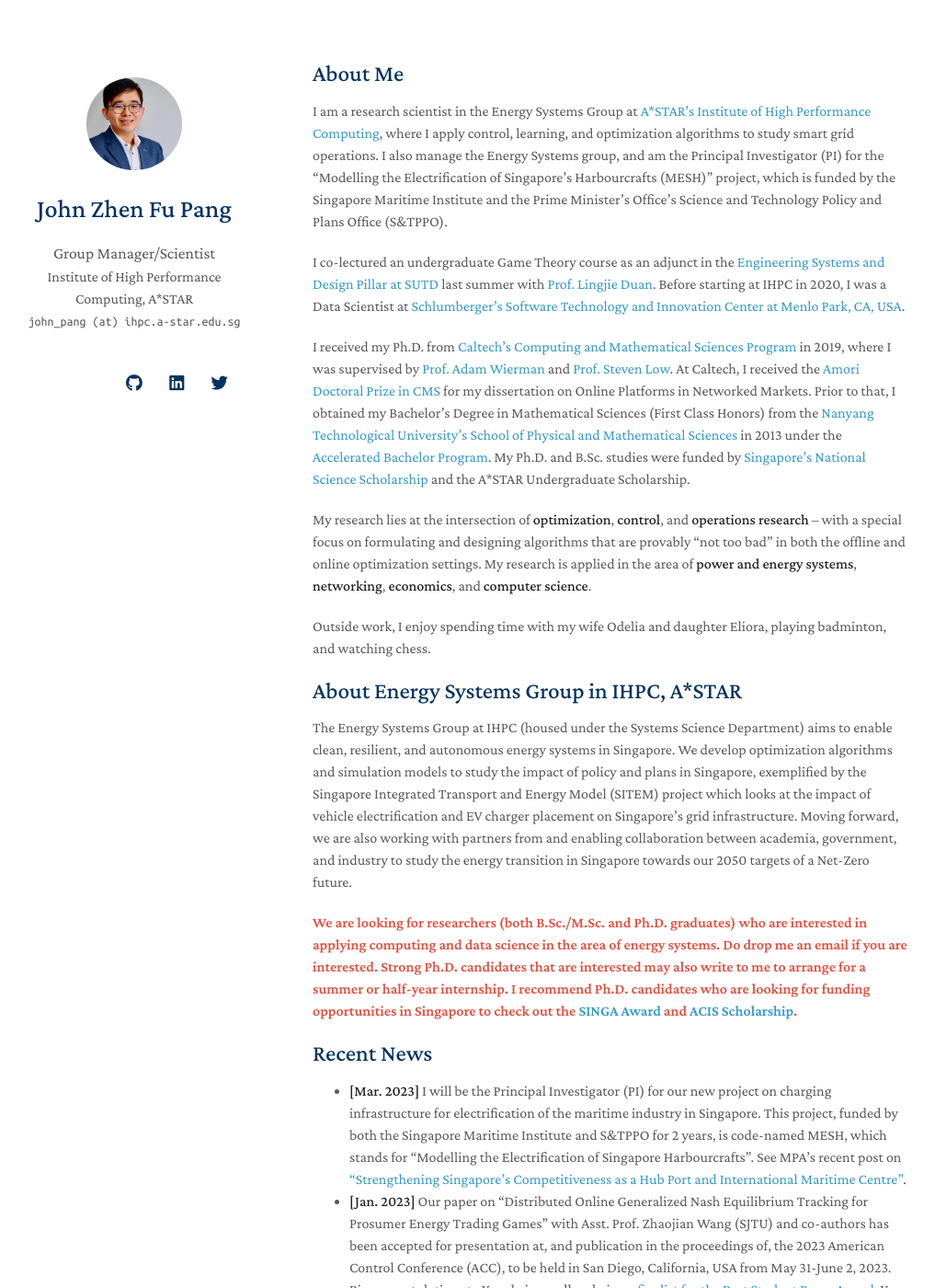
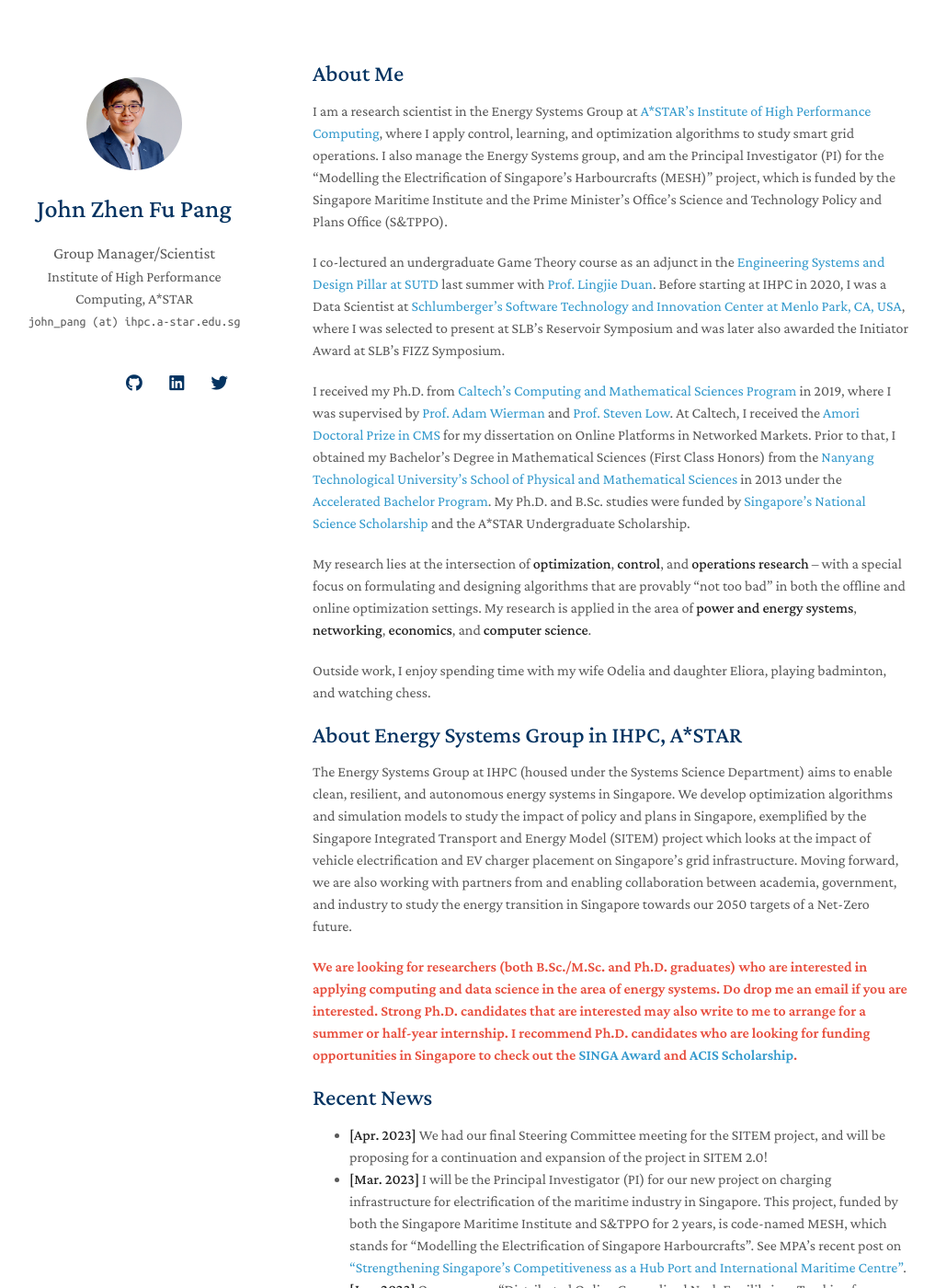
Before and after one commit to j-pang/j-pang.github.io, a Jekyll site: the page built from index.md, in a window 1280 px wide and 1400 px high. Shown: the whole window at 92% size, without its empty margins (130-1147 px from the left). Built offline with Jekyll 4.4.1, drawn with Linux system fonts in a browser that asks for light colours; nearby versions of some CDN libraries; a style sheet for code colours, icons or effects is not loaded; our own code applies the rules of GitHub Pages for plain Markdown files.

Commit message:
Update index.md

```diff
--- a/index.md
+++ b/index.md
@@ -6,7 +6,7 @@
 
 I am a research scientist in the Energy Systems Group at [A\*STAR's Institute of High Performance Computing](https://www.a-star.edu.sg/ihpc), where I apply control, learning, and optimization algorithms to study smart grid operations. I also manage the Energy Systems group, and am the Principal Investigator (PI) for the "Modelling the Electrification of Singapore's Harbourcrafts (MESH)" project, which is funded by the Singapore Maritime Institute and the Prime Minister's Office's Science and Technology Policy and Plans Office (S&TPPO).
 
-I co-lectured an undergraduate Game Theory course as an adjunct in the [Engineering Systems and Design Pillar at SUTD](https://esd.sutd.edu.sg/) last summer with [Prof. Lingjie Duan](https://esd.sutd.edu.sg/people/faculty/lingjie-duan). Before starting at IHPC in 2020, I was a Data Scientist at [Schlumberger's Software Technology and Innovation Center at Menlo Park, CA, USA](https://www.slb.com/).
+I co-lectured an undergraduate Game Theory course as an adjunct in the [Engineering Systems and Design Pillar at SUTD](https://esd.sutd.edu.sg/) last summer with [Prof. Lingjie Duan](https://esd.sutd.edu.sg/people/faculty/lingjie-duan). Before starting at IHPC in 2020, I was a Data Scientist at [Schlumberger's Software Technology and Innovation Center at Menlo Park, CA, USA](https://www.slb.com/), where I was selected to present at SLB's Reservoir Symposium and was later also awarded the Initiator Award at SLB's FIZZ Symposium.
 
 I received my Ph.D. from [Caltech's Computing and Mathematical Sciences Program](https://www.cms.caltech.edu/) in 2019, where I was supervised by [Prof. Adam Wierman](https://adamwierman.com/) and [Prof. Steven Low](http://netlab.caltech.edu/). At Caltech, I received the [Amori Doctoral Prize in CMS](https://www.cms.caltech.edu/academics/honors) for my dissertation on Online Platforms in Networked Markets. Prior to that, I obtained my Bachelor's Degree in Mathematical Sciences (First Class Honors) from the [Nanyang Technological University's School of Physical and Mathematical Sciences](https://www.ntu.edu.sg/spms) in 2013 under the [Accelerated Bachelor Program](https://www.ntu.edu.sg/cee/current-students/undergraduate/accelerated-bachelor-programme-(abp)). My Ph.D. and B.Sc. studies were funded by [Singapore's National Science Scholarship](https://www.a-star.edu.sg/Scholarships/for-graduate-studies/national-science-scholarship-phd) and the A\*STAR Undergraduate Scholarship.
 
@@ -22,6 +22,7 @@
 
 ## Recent News
 
+- **[Apr. 2023]** We had our final Steering Committee meeting for the SITEM project, and will be proposing for a continuation and expansion of the project in SITEM 2.0!
 - **[Mar. 2023]** I will be the Principal Investigator (PI) for our new project on charging infrastructure for electrification of the maritime industry in Singapore. This project, funded by both the Singapore Maritime Institute and S&TPPO for 2 years, is code-named MESH, which stands for "Modelling the Electrification of Singapore Harbourcrafts". See MPA's recent post on ["Strengthening Singapore’s Competitiveness as a Hub Port and International Maritime Centre"](https://www.mpa.gov.sg/media-centre/details/strenghtening-singapore-s-competitveness-as-a-hub-port-and-international-maritime-centre).
 - **[Jan. 2023]** Our paper on "Distributed Online Generalized Nash Equilibrium Tracking for Prosumer Energy Trading Games" with Asst. Prof. Zhaojian Wang (SJTU) and co-authors has been accepted for presentation at, and publication in the proceedings of, the 2023 American Control Conference (ACC), to be held in San Diego, California, USA from May 31-June 2, 2023. Big congratulations to Yongkai as well on being a [finalist for the Best Student Paper Award](https://acc2023.a2c2.org/student-activities/). You can find a version of this publication on [arXiv](https://arxiv.org/abs/2210.02323).
 - **[Dec. 2022]** I will be taking over as Capability Group Manager for the Energy Systems group at A\*STAR's Institute of High Performance Computing. I have added a description of the Energy Systems group above.
```
